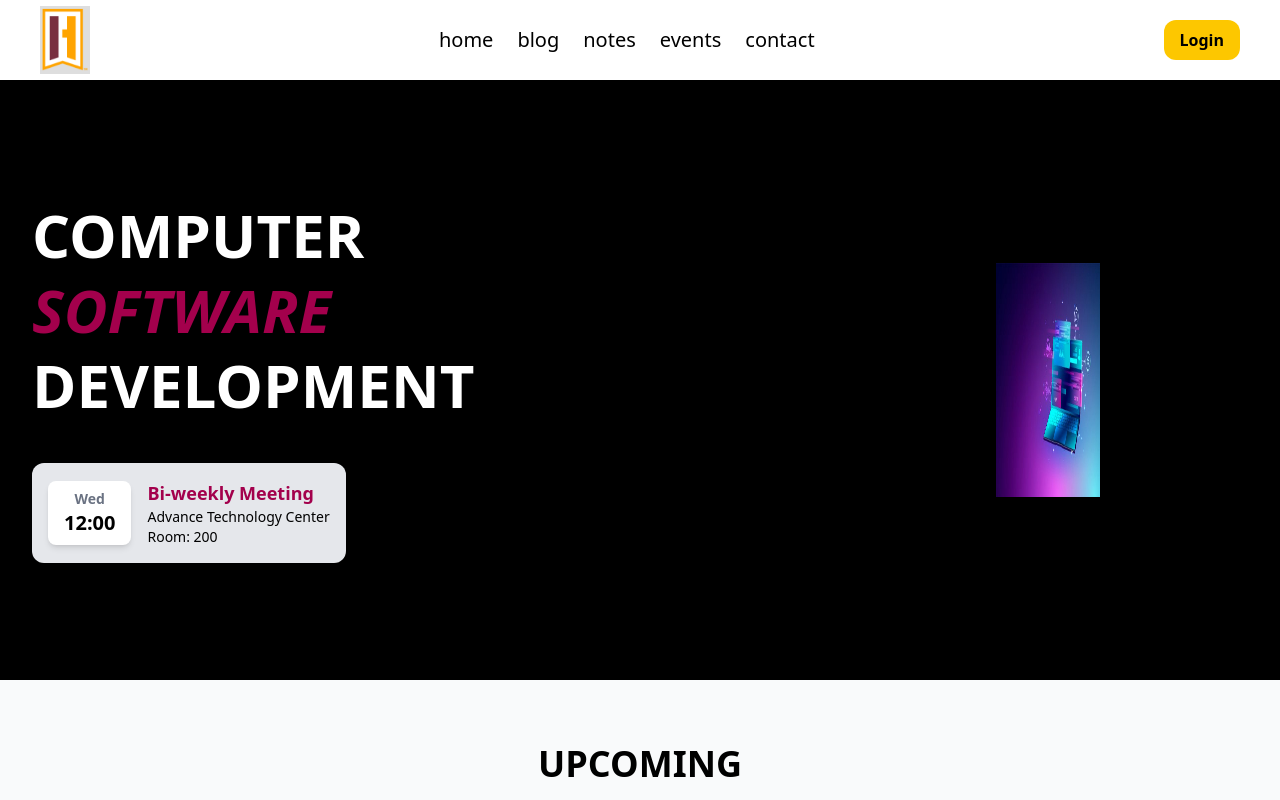
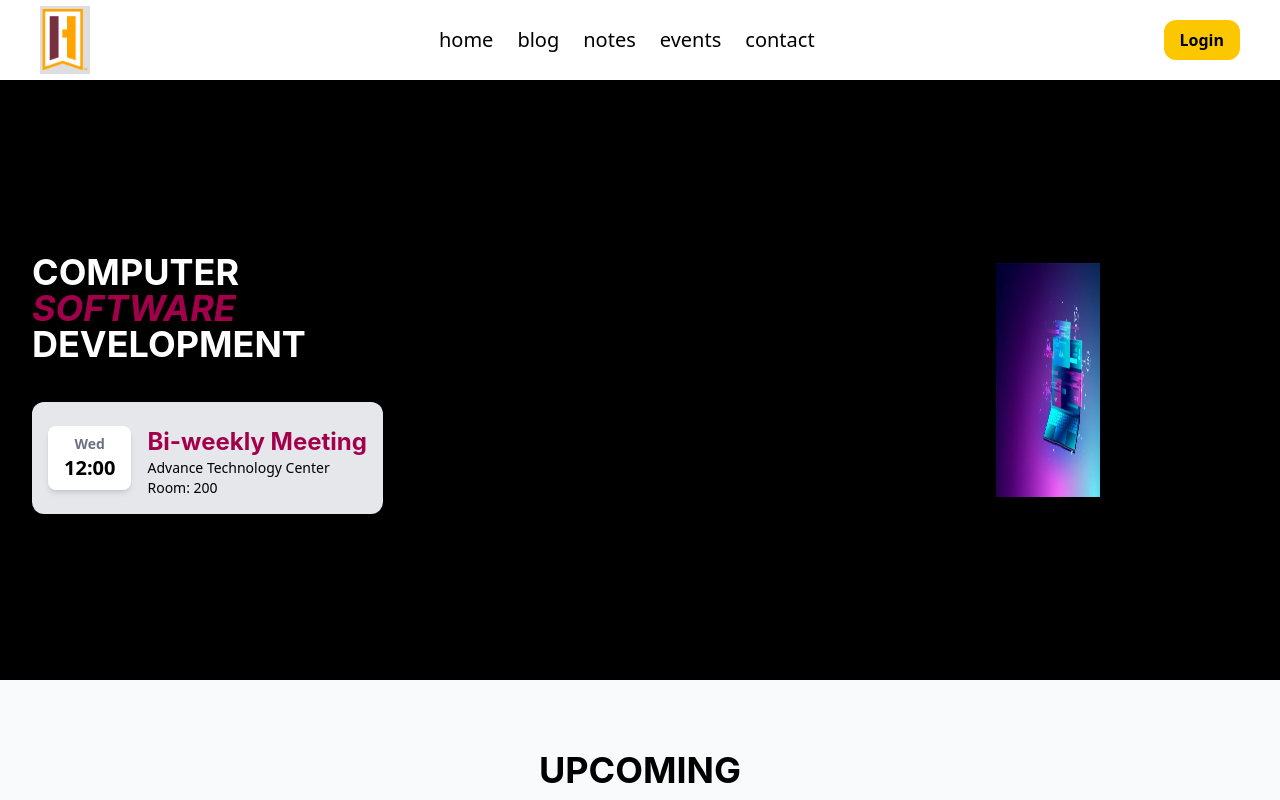
Before and after one commit to sorrymint/ihcc-csd, a Next.js app: page / in a window 1280 px wide. Shown: the top 800 px of the page. Built offline with nearby package versions, Linux system fonts and the light colour scheme.

Commit message:
Basic styling all h1 , h2 , and h3

```diff
--- a/src/app/Events/page.tsx
+++ b/src/app/Events/page.tsx
@@ -0,0 +1,9 @@
+import React from 'react'
+
+export default function page() {
+  return (
+    <div className='flex justify-center items-center'>
+        <div>Events are incoming</div>
+    </div>
+  )
+}
--- a/src/app/Notes/page.tsx
+++ b/src/app/Notes/page.tsx
@@ -14,7 +14,7 @@ export default function NotesIndexPage() {
   const years = getYearFolders()
 
   return (
-    <div className="prose mx-auto p-6">
+    <div className="prose mx-auto p-6 flex justify-center items-center flex-col">
       <h1>Notes by Year</h1>
       <ul>
         {years.map((year) => (
--- a/src/app/globals.css
+++ b/src/app/globals.css
@@ -18,3 +18,33 @@
     animation: rotateY 20s linear infinite;
     transform-style: preserve-3d;
 }
+
+@theme{
+
+    --font-ff: "Inter", "sans-serif";
+    --font-ff2: "Poppins", "sans-serif";
+
+    --h1: bold 3.75rem/4rem var(--font-ff);
+    --h2: bold 2.25rem/2.25rem var(--font-ff);
+    --h3: bold 1.5rem/2rem var(--font-ff);
+
+    --font-h1: var(--h1);
+    --font-p: var(--p);
+
+}
+
+
+h1{
+    font: var(--h2);
+    margin-top: 0.5rem;
+}
+
+h2{
+    font: var(--h2);
+    margin-top: 0.5rem;
+}
+
+h3{
+    font: var(--h3);
+    margin-top: 0.5rem;
+}
```
